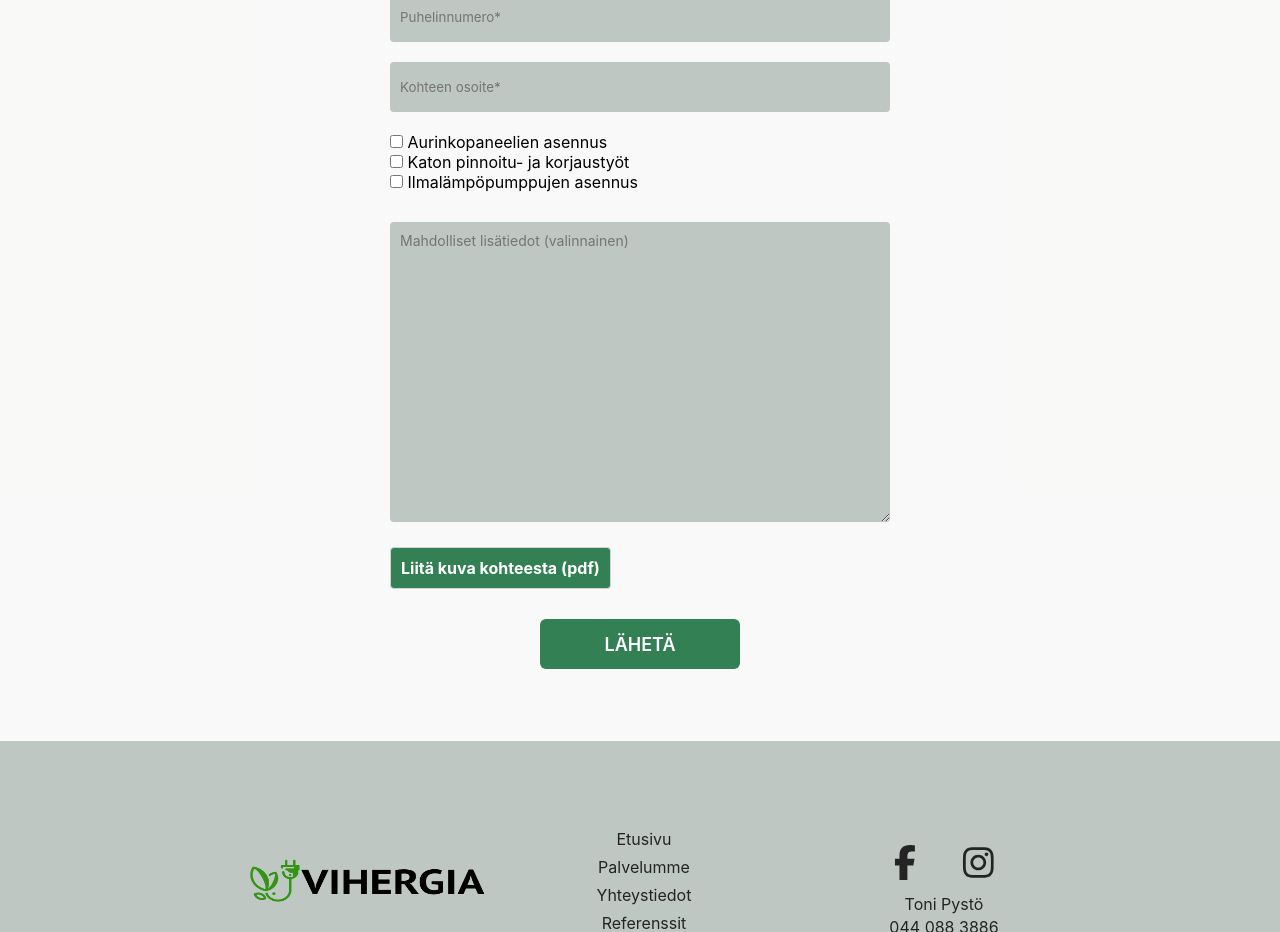
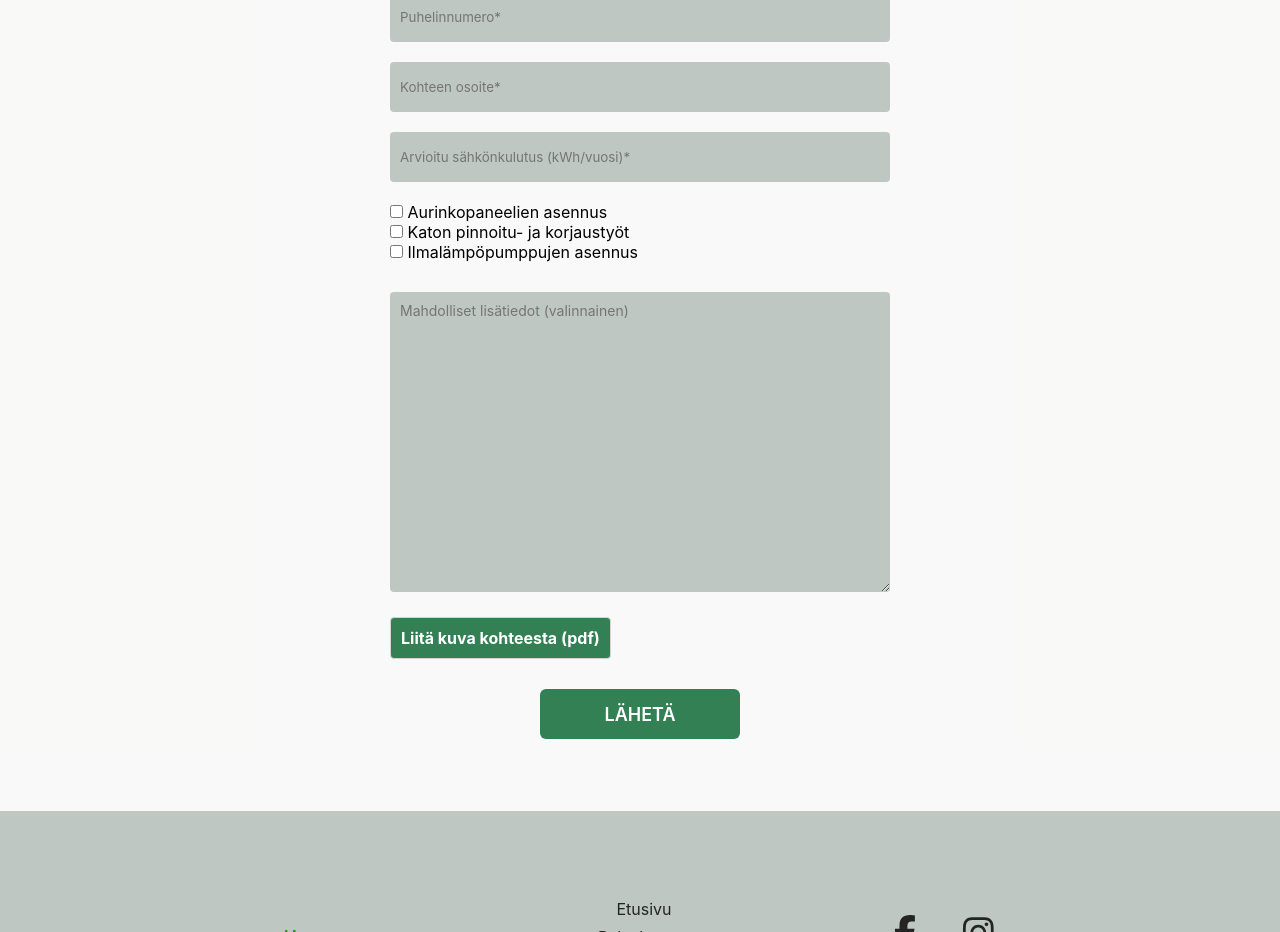
Before and after one commit to valtterisa/vihergia-verkkosivut-nextjs, a Next.js app: page /palvelumme in a window 1280 px wide. Shown: the part 1540-2472 px from the top of the page. Built offline with nearby package versions, Linux system fonts and the light colour scheme.

Commit message:
adding field for eletricity usage per year kwh

```diff
--- a/src/komponentit/TarjousForm/TarjousForm.js
+++ b/src/komponentit/TarjousForm/TarjousForm.js
@@ -37,6 +37,8 @@ export const TarjousForm = () => {
 
             <input type="text" className='emailTarjous' name="Osoite" required placeholder='Kohteen osoite*'/>
 
+            <input type="text" className='emailTarjous' name="Kulutus" required placeholder='Arvioitu sähkönkulutus (kWh/vuosi)*'/>
+
             <div className='tarjous-checkbox'>
               <input type="checkbox" id="palvelu1" name="Aurinkopaneelien myynti- ja asennus" value='Kyllä' onChange={handleChange}/>
               <label> Aurinkopaneelien asennus</label><br/>
```
